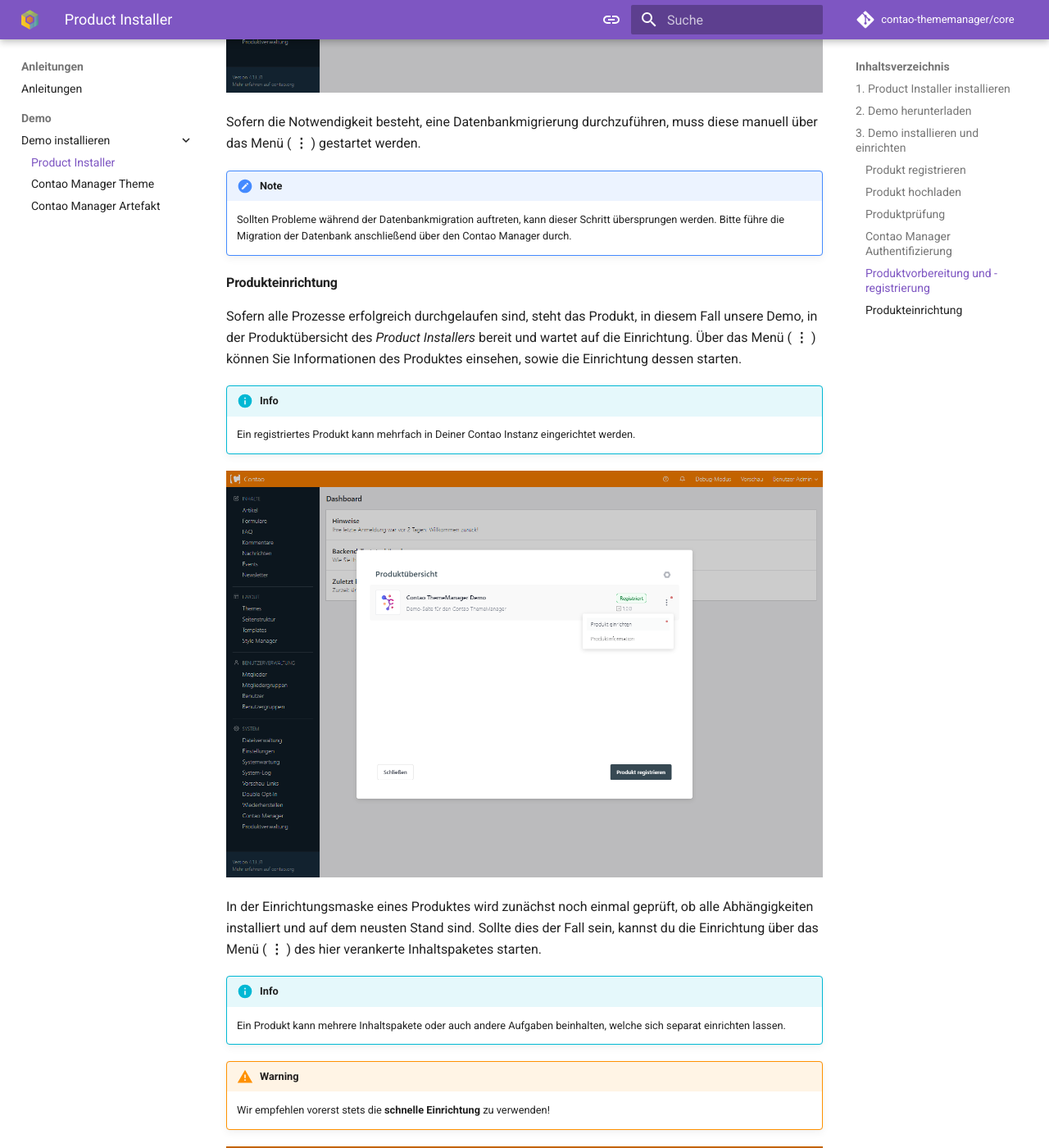
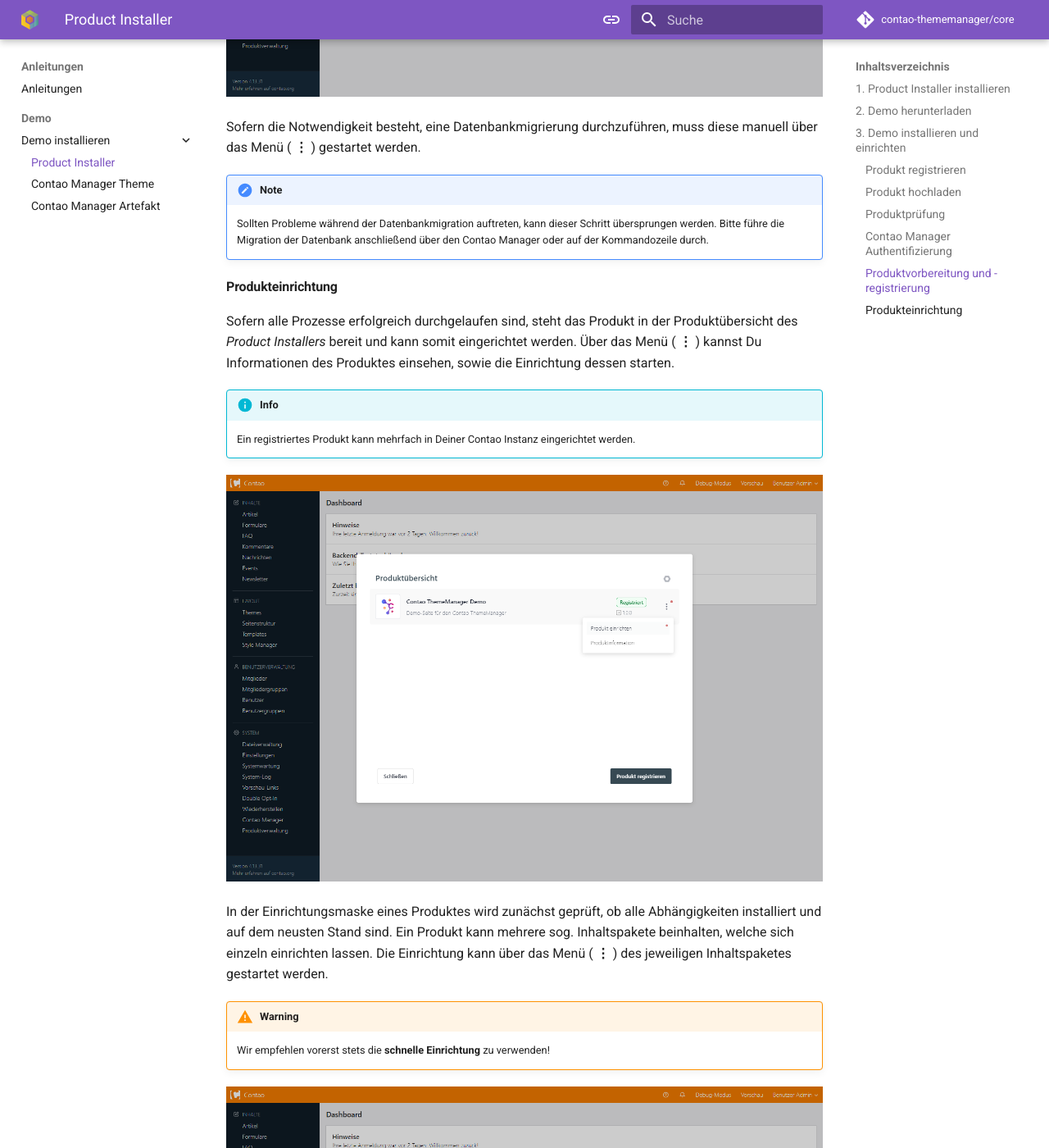
Before and after one commit to contao-thememanager/docs, an MkDocs documentation site: the page built from docs/pages/guides/demo/product-installer.md, in a window 1280 px wide and 1400 px high, scrolled down 5867 px. Shown: the whole window at 82% size. Built offline with MkDocs 1.6.1 and Material for MkDocs 9.7.7, drawn with Linux system fonts in a browser that asks for light colours; comment, search, counter and statistics services are not loaded; some of the changed text lies outside the part shown.

Commit message:
Update docs

````diff
--- a/docs/pages/guides/demo/product-installer.md
+++ b/docs/pages/guides/demo/product-installer.md
@@ -24,7 +24,7 @@
 
 ## 2. Demo herunterladen
 
-Hier findest Du eine Liste der letzten Demo-Versionen. Klicke auf die Version, die Du installieren möchtest, sowie zu
+Hier findest Du eine Liste der letzten Demo-Versionen. Suche die Version, welche Du installieren möchtest, sowie zu
 Deiner Contao-Version passt und lade das entsprechende Paket herunter.
 
 !!! note
@@ -83,8 +83,8 @@
 
 #### Contao Manager Authentifizierung
 
-In der nächsten Maske prüft der _Product Installer_, ob er eine Verbindung zum Contao Manager herstellen kann. Diese
-wird benötigt, um das Produkt ordnungsgemäß zu installieren.
+In der nächsten Maske wird geprüft, ob eine Verbindung zum Contao Manager hergestellt werden kann. Diese
+wird benötigt, um das Produkt ordnungsgemäß mit allen Abhängigkeiten zu installieren.
 In diesem Schritt könnten drei Szenarien auftreten. Bitte folge den Hinweisen des _Product Installers_, um Dein Projekt
 im Contao Manager zu authentifizieren.
 
@@ -96,17 +96,16 @@
 
 !!! warning
 
-    Seit der Contao Manager Version `1.7.0` muss das Projekt eine valide SSL-Verbindung aufweisen, um die
+    Ab Version `1.7.0` des Contao Managers muss das Projekt eine SSL-Verbindung aufweisen, um die
     Authentifizierungen durchzuführen.
 
 !!! question "Ich habe den Contao-Manager installiert, der Product-Installer erkennt es aber nicht?"
 
-    Sehe zunächst im Contao-Backend nach ob der Contao-Manager als Menüpunkt auftaucht.
+    Prüfe zunächst, ob der Contao Manager installiert ist, aufgerufen werden kann und funktioniert.
 
-    Gehe zudem auch sicher, dass in der composer.json das `contao/manager-bundle` inkludiert und diese Abhängigkeit
-    installiert ist.
+    Stelle zudem sicher, dass in der composer.json das `contao/manager-bundle` als Abhängigkeit hinterlegt und installiert ist.
 
-    Möglicherweise wurde der Dateiname der `contao-manager.phar.php` sogar abgeändert, ohne diese Änderung in einer
+    Möglicherweise wurde der Dateiname der `contao-manager.phar.php` abgeändert, ohne diese Änderung in einer
     `config/config.yaml` der Contao-Installation einzutragen:
 
     ```yaml
@@ -123,7 +122,7 @@
 #### Produktvorbereitung und -registrierung
 
 Nach Klick auf **Weiter** kommen wir in die eigentliche Produktregistrierung und Installation der Abhängigkeiten. Hier
-erhältst du eine Übersicht der Prozesse, welche durchgeführt werden müssen, um Dein Produkt zu registrieren und
+erhältst du eine Übersicht der Prozesse, welche durchgeführt werden müssen, um dein Produkt zu registrieren und
 anschließend einrichten zu können.
 Mit einem weiteren Klick auf **Starten** wird dieser Prozess gestartet.
 
@@ -140,13 +139,13 @@
 !!! note
 
     Sollten Probleme während der Datenbankmigration auftreten, kann dieser Schritt übersprungen werden. Bitte führe die
-    Migration der Datenbank anschließend über den Contao Manager durch.
+    Migration der Datenbank anschließend über den Contao Manager oder auf der Kommandozeile durch.
 
 #### Produkteinrichtung
 
-Sofern alle Prozesse erfolgreich durchgelaufen sind, steht das Produkt, in diesem Fall unsere Demo, in der
-Produktübersicht des _Product Installers_ bereit und wartet auf die Einrichtung.
-Über das Menü ( **⋮** ) können Sie Informationen des Produktes einsehen, sowie die Einrichtung dessen starten.
+Sofern alle Prozesse erfolgreich durchgelaufen sind, steht das Produkt in der
+Produktübersicht des _Product Installers_ bereit und kann somit eingerichtet werden.
+Über das Menü ( **⋮** ) kannst Du Informationen des Produktes einsehen, sowie die Einrichtung dessen starten.
 
 !!! info
 
@@ -154,13 +153,10 @@
 
 ![product-installer.png](../../../assets/product-installer/product-products.png)
 
-In der Einrichtungsmaske eines Produktes wird zunächst noch einmal geprüft, ob alle Abhängigkeiten installiert und auf
-dem neusten Stand sind. Sollte dies der Fall sein, kannst du die Einrichtung über das Menü ( **⋮** ) des hier verankerte
-Inhaltspaketes starten.
+In der Einrichtungsmaske eines Produktes wird zunächst geprüft, ob alle Abhängigkeiten installiert und auf
+dem neusten Stand sind. Ein Produkt kann mehrere sog. Inhaltspakete beinhalten, welche sich einzeln einrichten lassen. Die Einrichtung kann über das Menü ( **⋮** ) des jeweiligen
+Inhaltspaketes gestartet werden.
 
-!!! info
-
-    Ein Produkt kann mehrere Inhaltspakete oder auch andere Aufgaben beinhalten, welche sich separat einrichten lassen.
 
 !!! warning
 
````
Also changed, not shown: other parts of docs/pages/guides/demo/product-installer.md (+4 -4 lines), docs/pages/guides/demo/contao-manager-artefakt.md (+1 -1 lines), docs/pages/guides/demo/contao-manager-theme.md (+2 -2 lines).
